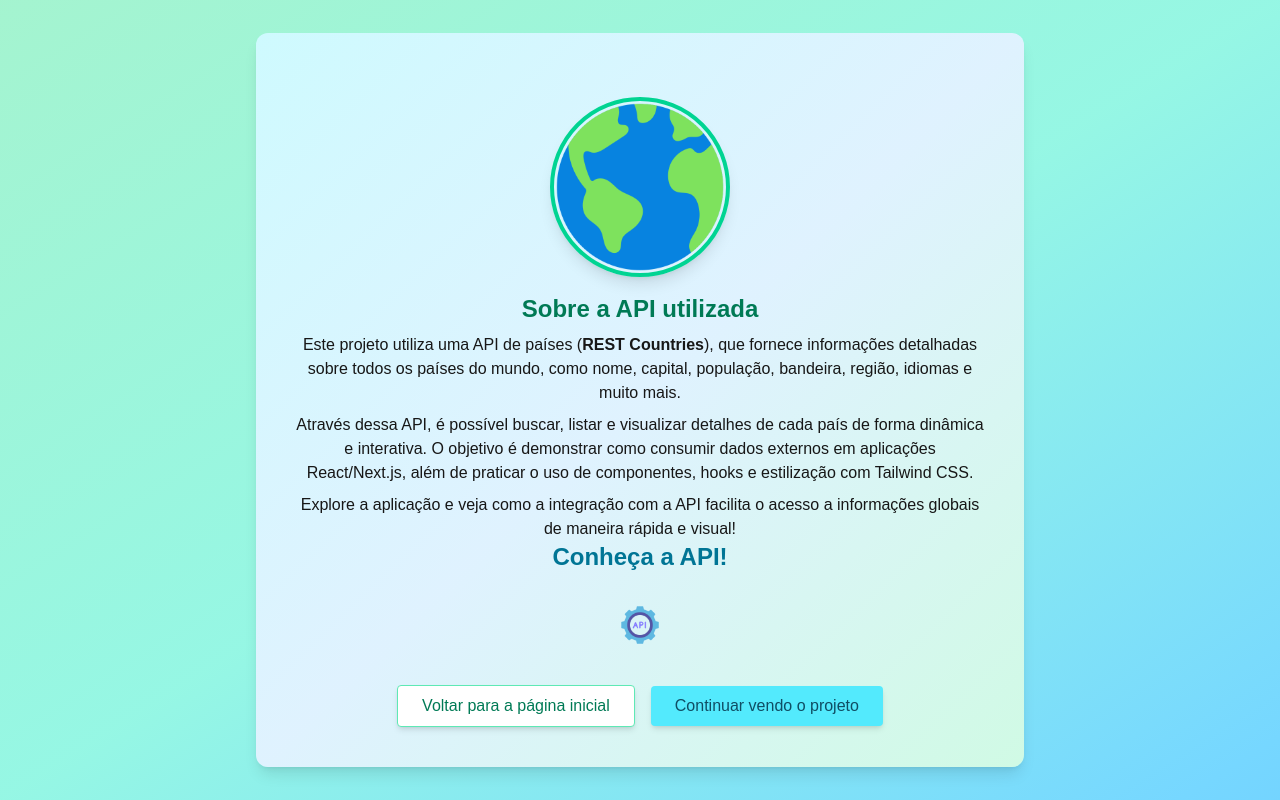
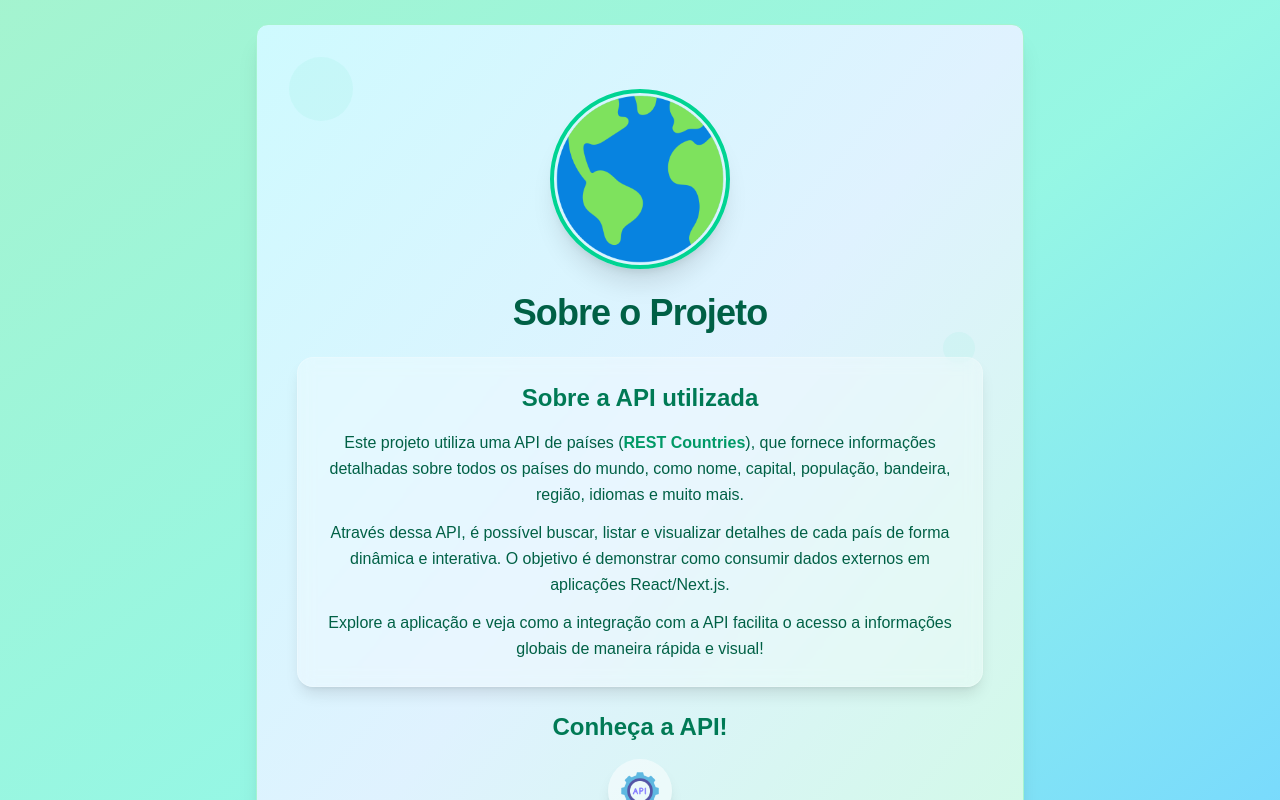
Before and after one commit to anajudemattei/API-Countries, a Next.js app: page /sobre in a window 1280 px wide. Shown: the top 800 px of the page. Built offline with nearby package versions, Linux system fonts and the light colour scheme.

Commit message:
feat: mudanças na pagina sobre

```diff
--- a/src/app/page.jsx
+++ b/src/app/page.jsx
@@ -48,6 +48,67 @@ export default function Home() {
                 <p className="text-emerald-700 font-bold text-2xl">Ana Julia Demattei</p>
                 <p className="text-emerald-600 font-medium text-base">Turma: 2TDS1</p>
               </div>
+
+              <div className="flex items-center justify-center gap-4">
+                <a
+                  href="https://github.com/anajudemattei"
+                  target="_blank"
+                  rel="noopener noreferrer"
+                  title="GitHub"
+                >
+                  <Image
+                    src="/github.png"
+                    alt="GitHub"
+                    width={24}
+                    height={24}
+                    className="object-contain"
+                  />
+                </a>
+
+                <a
+                  href="https://instagram.com/anajudemattei"
+                  target="_blank"
+                  rel="noopener noreferrer"
+                  title="GitHub"
+                >
+                  <Image
+                    src="/instagram.png"
+                    alt="GitHub"
+                    width={24}
+                    height={24}
+                    className="object-contain"
+                  />
+                </a>
+
+                <a
+                  href="https://linkedin.com/in/ana-julia-demattei"
+                  target="_blank"
+                  rel="noopener noreferrer"
+                  title="LinkedIn"
+                >
+                  <Image
+                    src="/linkedin.png"
+                    alt="LinkedIn"
+                    width={24}
+                    height={24}
+                    className="object-contain"
+                  />
+                </a>
+
+                <a
+                  href="mailto:anaju.demattei@gmail.com"
+                  title="Gmail"
+                >
+                  <Image
+                    src="/gmail.png"
+                    alt="Gmail"
+                    width={24}
+                    height={24}
+                    className="object-contain"
+                  />
+                </a>
+              </div>
+
               <div className="bg-emerald-100/50 rounded-lg p-4 border border-emerald-200">
                 <p className="text-emerald-800 text-center italic text-sm leading-relaxed">
                   "A vida é feita de escolhas. E cada escolha é uma renúncia. Isso é inevitável." - Pequeno
--- a/src/app/sobre/page.jsx
+++ b/src/app/sobre/page.jsx
@@ -1,46 +1,61 @@
 import Image from "next/image";
 import Link from "next/link";
+
 export default function Home() {
     return (
         <main className="min-h-screen flex items-center justify-center bg-gradient-to-br from-emerald-200 via-teal-200 to-sky-300 p-6">
-            <div className="w-full max-w-3xl rounded-xl shadow-lg bg-gradient-to-br from-cyan-100 via-sky-100 to-emerald-100 p-10 flex flex-col items-center">
-                <div className="flex flex-col items-center w-full">
+            <div className="w-full max-w-3xl rounded-xl shadow-xl bg-gradient-to-br from-cyan-100 via-sky-100 to-emerald-100 p-10 flex flex-col items-center border border-emerald-200 relative overflow-hidden">
+
+                <div className="absolute top-0 left-0 w-full h-full opacity-5 pointer-events-none">
+                    <div className="absolute top-8 left-8 w-16 h-16 bg-emerald-400 rounded-full"></div>
+                    <div className="absolute bottom-8 right-8 w-12 h-12 bg-sky-400 rounded-full"></div>
+                    <div className="absolute top-1/3 right-12 w-8 h-8 bg-teal-400 rounded-full"></div>
+                </div>
+
+                <div className="flex flex-col items-center w-full relative z-10">
                     <Image
                         src="/mundo.png"
                         alt="Imagem do mundo"
                         width={180}
                         height={180}
-                                                    className="rounded-full border-4 border-emerald-400 shadow-lg mb-4 mt-6 object-cover"
+                        className="rounded-full border-4 border-emerald-400 shadow-xl mb-6 mt-6 object-cover hover:scale-105 transition-transform duration-300"
                     />
 
-                                <h2 className="text-2xl font-bold text-emerald-700 mb-2 text-center">Sobre a API utilizada</h2>
-                                <p className="text-center text-base mb-2">
-                                    Este projeto utiliza uma API de países (<span className="font-semibold">REST Countries</span>), que fornece informações detalhadas sobre todos os países do mundo, como nome, capital, população, bandeira, região, idiomas e muito mais.
+                    <h1 className="text-3xl md:text-4xl font-bold text-emerald-800 mb-6 text-center tracking-tight">
+                        Sobre o Projeto
+                    </h1>
+
+                    <div className="bg-white/30 backdrop-blur-sm rounded-2xl p-6 mb-6 shadow-lg border border-white/20">
+                        <h2 className="text-2xl font-bold text-emerald-700 mb-4 text-center">Sobre a API utilizada</h2>
+                        <p className="text-center text-base mb-3 leading-relaxed text-emerald-800">
+                            Este projeto utiliza uma API de países (<span className="font-semibold text-emerald-600">REST Countries</span>), que fornece informações detalhadas sobre todos os países do mundo, como nome, capital, população, bandeira, região, idiomas e muito mais.
                         </p>
-                                <p className="text-center text-base mb-2">
-                                    Através dessa API, é possível buscar, listar e visualizar detalhes de cada país de forma dinâmica e interativa. O objetivo é demonstrar como consumir dados externos em aplicações React/Next.js, além de praticar o uso de componentes, hooks e estilização com Tailwind CSS.
+                        <p className="text-center text-base mb-3 leading-relaxed text-emerald-800">
+                            Através dessa API, é possível buscar, listar e visualizar detalhes de cada país de forma dinâmica e interativa. O objetivo é demonstrar como consumir dados externos em aplicações React/Next.js.
                         </p>
-                                <p className="text-center text-base">
+                        <p className="text-center text-base leading-relaxed text-emerald-800">
                             Explore a aplicação e veja como a integração com a API facilita o acesso a informações globais de maneira rápida e visual!
                         </p>
+                    </div>
 
-
-                  <h1 className="text-4xl md:text-2xl font-bold text-center mb-4 text-cyan-700">Conheça a API!</h1>
-                                                    <div className="flex flex-row gap-5 justify-center items-center my-4">
-                                                        <a href="https://restcountries.com/#rest-countries" target="_blank" rel="noopener noreferrer" title="API">
-                                                            <Image src="/api.png" alt="API" width={40} height={40} className="hover:scale-110 transition-transform" />
+                    <h2 className="text-2xl font-bold text-center mb-4 text-emerald-700">Conheça a API!</h2>
+                    <div className="flex flex-row gap-5 justify-center items-center mb-8">
+                        <a href="https://restcountries.com/#rest-countries" target="_blank" rel="noopener noreferrer" title="REST Countries API" className="group">
+                            <div className="bg-white/50 p-3 rounded-full shadow-lg group-hover:shadow-xl transition-all duration-300 group-hover:scale-110">
+                                <Image src="/api.png" alt="API" width={40} height={40} className="object-contain" />
+                            </div>
                         </a>
                     </div>
 
-                    <div className="flex flex-row gap-4 justify-center items-center mt-6">
+                    <div className="flex flex-col sm:flex-row gap-4 justify-center items-center">
                         <Link href="/">
-                            <button className="bg-white hover:bg-emerald-100 text-emerald-700 font-medium py-2 px-6 rounded transition-colors duration-200 shadow-md border border-emerald-300">
-                                Voltar para a página inicial
+                            <button className="bg-white hover:bg-emerald-100 text-emerald-700 font-bold py-3 px-6 rounded-xl transition-all duration-300 shadow-lg hover:shadow-xl hover:scale-105 border-2 border-emerald-300">
+                                ← Página Inicial
                             </button>
                         </Link>
                         <Link href="/paises">
-                            <button className="bg-cyan-300 hover:bg-sky-400 text-cyan-900 font-medium py-2 px-6 rounded transition-colors duration-200 shadow-md">
-                                Continuar vendo o projeto
+                            <button className="bg-emerald-500 hover:bg-emerald-600 text-white font-bold py-3 px-6 rounded-xl transition-all duration-300 shadow-lg hover:shadow-xl hover:scale-105 border-2 border-emerald-600">
+                                🌍 Ver Países →
                             </button>
                         </Link>
                     </div>
```
Also changed, not shown: public/instagram.png (added). Lines whose indentation alone changed are shown as unchanged.
